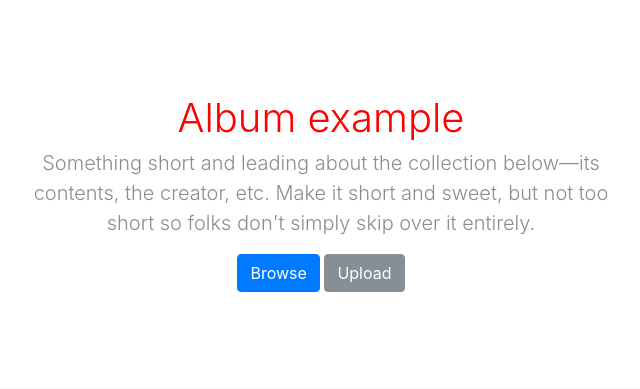
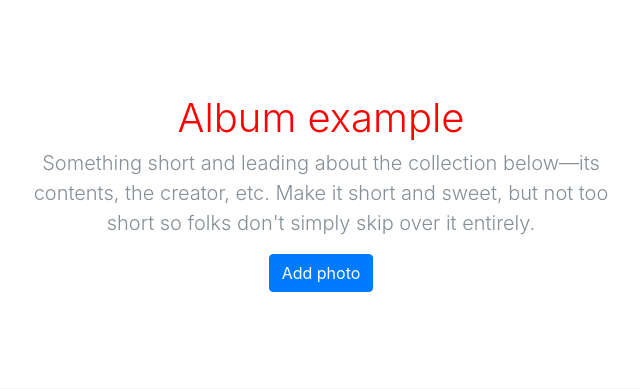
Before and after one commit to oskargras/Iiha, a Django app: page / in a window 1280 px wide. Shown: the part 56-445 px from the top of the page, without its empty margins (319-959 px from the left). Run offline with Django 3.2, Linux system fonts and the light colour scheme; data that the repository does not hold is empty; some libraries are stand-ins or nearby versions.

Commit message:
Adding/deleting photos available from site

```diff
--- a/photoapp/album/admin.py
+++ b/photoapp/album/admin.py
@@ -3,7 +3,7 @@ from album.models import Photo
 
 # Register your models here.
 class PhotoAdmin(admin.ModelAdmin):
-    list_display = ['title','timestamp']
+    list_display = ['description','timestamp']
 
     class Meta:
         model = Photo
--- a/photoapp/album/models.py
+++ b/photoapp/album/models.py
@@ -5,9 +5,12 @@ from django.db import models
 
 
 class Photo(models.Model):
-    title = models.CharField(max_length=200)
+    description = models.CharField(max_length=200)
     image = models.ImageField(null=False, blank=False)
     timestamp = models.DateTimeField(auto_now_add=True)
+
+    def __unicode__(self):
+        return self.title
 
     def __str__(self):
         return self.title
--- a/photoapp/album/templates/base.html
+++ b/photoapp/album/templates/base.html
@@ -55,8 +55,7 @@
         <h1 class="jumbotron-heading">Album example</h1>
         <p class="lead text-muted">Something short and leading about the collection below—its contents, the creator, etc. Make it short and sweet, but not too short so folks don't simply skip over it entirely.</p>
         <p>
-          <a href="#" class="btn btn-primary">Browse</a>
-          <a href="#" class="btn btn-secondary">Upload</a>
+          <a href="/add_photo" class="btn btn-primary">Add photo</a>
         </p>
       </div>
     </section>
--- a/photoapp/album/templates/home.html
+++ b/photoapp/album/templates/home.html
@@ -5,7 +5,10 @@
 {% if photo.image %}
 <div class="card">
 <img src='{{ photo.image.url }}' class='image-responsive' height="280" width="356"/>
-<p class="card-text">{{ photo.title }}</p>
+<a href="/del_photo/{{ photo.id }}">
+    <img src="static/img/del.png" style="width:20px; height:20px; position:absolute; top:0; right:0;" />
+</a>
+<p class="card-text">{{ photo.description }}</p>
 </div>
 {% endif %}
 {% endfor %}
--- a/photoapp/album/views.py
+++ b/photoapp/album/views.py
@@ -1,7 +1,9 @@
 from django.shortcuts import render
 from django.views import View
 from album.models import Photo
-
+from album.forms import PhotoForm
+from django.views.generic import CreateView
+from django.shortcuts import redirect
 # Create your views here.
 
 
@@ -9,5 +11,22 @@ class HomeView(View):
     def get(self, request):
         queryset = Photo.objects.all()
         ctx = {"photos":queryset,}
+        return render(request, "home.html", ctx)
 
-        return render(request, "home.html", ctx)
+
+class AddPhotoView(CreateView):
+        model = Photo
+        fields = ['image', 'description']
+        success_url = '/'
+
+        def form_valid(self, form):
+            form.instance.user = self.request.user
+            return super(AddPhotoView, self).form_valid(form)
+
+
+class DelPhotoView(View):
+    def get(self, request, photo_id):
+        photo = Photo.objects.get(pk=photo_id)
+        photo.delete()
+        ctx = {"photo": photo}
+        return redirect("/")
--- a/photoapp/photoapp/urls.py
+++ b/photoapp/photoapp/urls.py
@@ -17,11 +17,13 @@ from django.conf.urls import url
 from django.contrib import admin
 from django.conf.urls.static import static
 from django.conf import settings
-from album.views import HomeView
+from album.views import HomeView, AddPhotoView, DelPhotoView
 
 urlpatterns = [
     url(r'^admin/', admin.site.urls),
     url(r'^$', HomeView.as_view(), name="home"),
+    url(r'^add_photo', AddPhotoView.as_view(), name="add_photo"),
+    url(r'^del_photo/(?P<photo_id>(\d)+)', DelPhotoView.as_view()),
 ]
 
 if settings.DEBUG:
--- a/static/static-only/css/main.css
+++ b/static/static-only/css/main.css
@@ -1,2 +1,6 @@
 h1 {color: red;}
 .navbar-dark .navbar-brand {color: #fdc006;}
+.ribbon {
+  width:1px;
+  height:1px;
+ }
--- a/static/static/css/main.css
+++ b/static/static/css/main.css
@@ -1,3 +1,4 @@
 h1 {color: red;}
+h2 {color: #fdc006;}
 .navbar-dark .navbar-brand {color: #fdc006;}
-.card-text {text-align: center; color:#9900ff; text-shadow: 1px 1px grey; }
+.card-text {text-align: center; color:#9900ff; text-shadow: 1px 1px grey;}
```
Also changed, not shown: photoapp/album/forms.py (added, +8 -0 lines), photoapp/album/templates/album/photo_form.html (added, +13 -0 lines), photoapp/album/migrations/0001_initial.py, photoapp/db.sqlite3, static/media/sky1.jpg (added), static/media/tlo1.jpg (added), static/media/tlo1_lZ9SwnX.jpg (added), static/media/tlo2.jpg (added), static/media/tlo2_AUFC56U.jpg (added), static/static-only/img/del.png (added), static/static/img/del.png (added).
